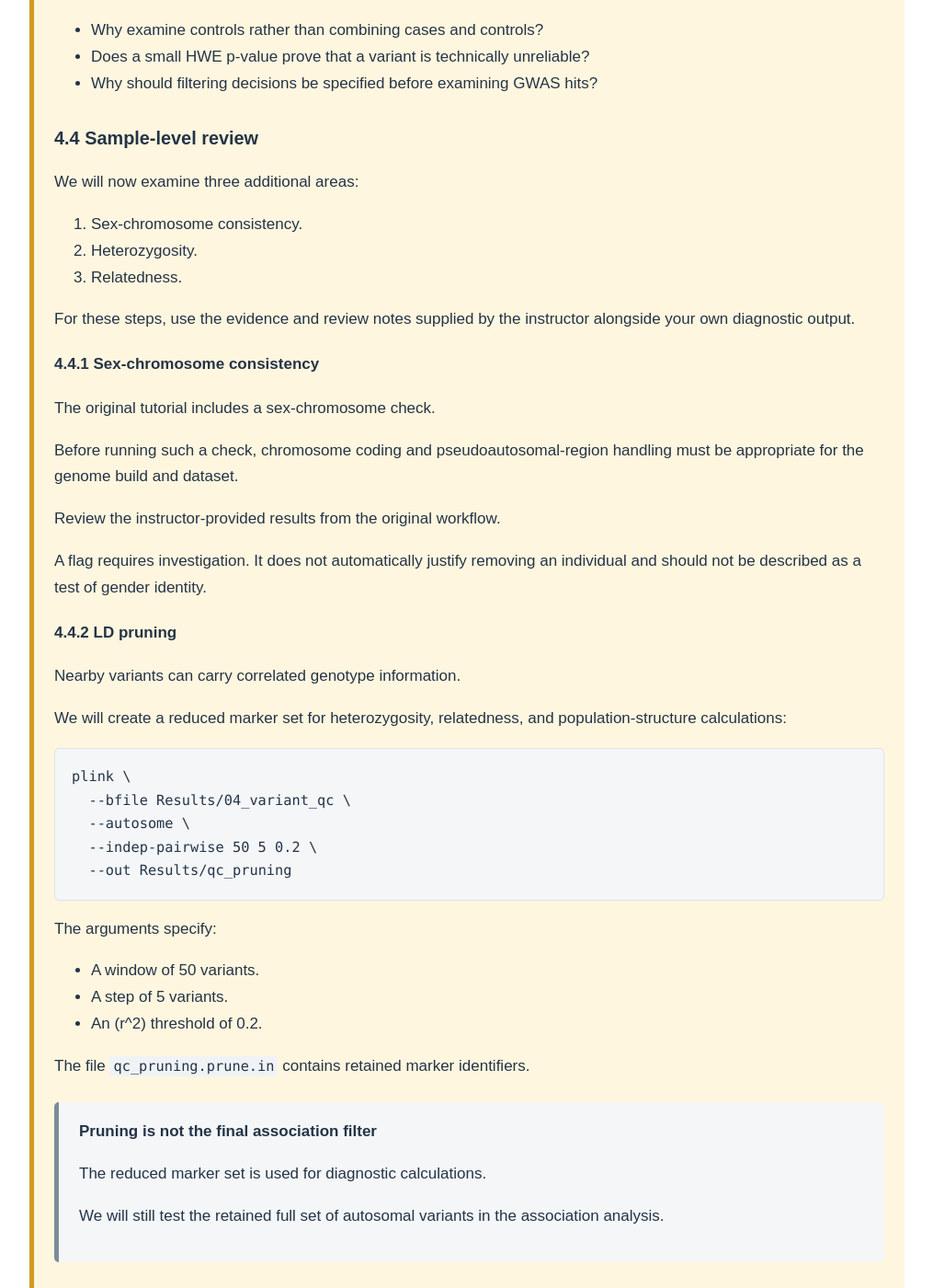
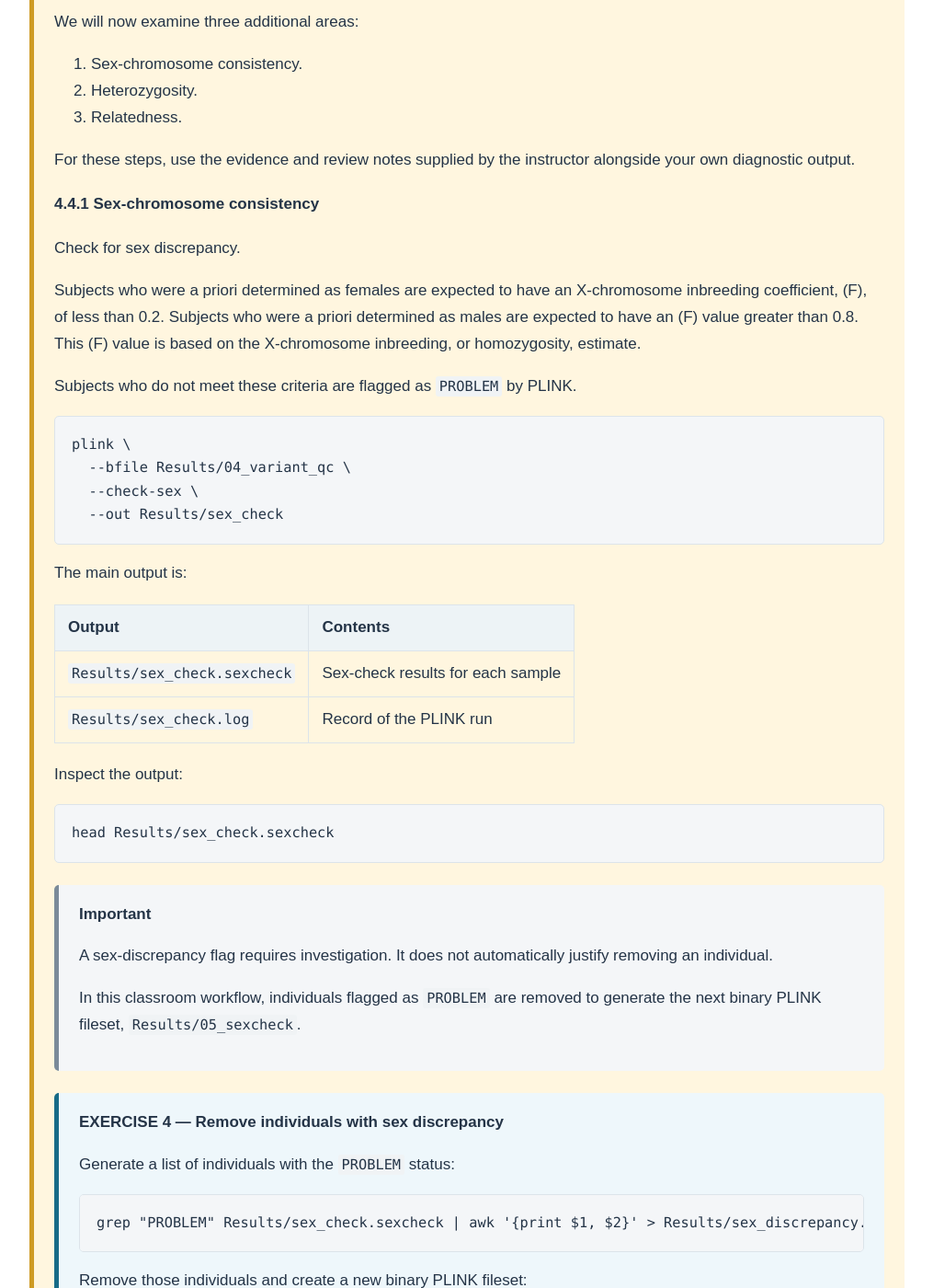
Before and after one commit to Eggong/HKUMed-Master-Tutorial-GWAS, a Jekyll site: the page built from index.md, in a window 1280 px wide and 1400 px high, scrolled down 10236 px. Shown: the whole window at 92% size, without its empty margins (132-1147 px from the left). Built offline with Jekyll 4.4.1, drawn with Linux system fonts in a browser that asks for light colours; some of the changed text lies outside the part shown.

Commit message:
Update index.md

````diff
--- a/index.md
+++ b/index.md
@@ -7,8 +7,7 @@ title: "Introduction to genome-wide association studies"
 
 ### Genotype quality control, population structure, and association testing
 
-**Audience:** Master’s students
-**Suggested duration:** Three practical sessions
+**Suggested duration:** 1.5 - 2 hours
 **Software:** PLINK 1.9, R, and a Bash terminal
 
 ## Contents
@@ -70,20 +69,21 @@ The classroom environment should already contain:
 Check the installed programs:
 
 ```bash
-plink --version
+./plink
+./plink --version
+Rscript
 Rscript --version
 ```
 
-Record the output in your analysis notebook.
+Please record the output in your analysis notebook.
 
 <div class="note" markdown="1">
 
 **Which version of PLINK?**
 
-The commands in this practical are written for PLINK 1.9.
+The commands in this practical are written for PLINK 1.9 (https://www.cog-genomics.org/plink/1.9/).
 
-Do not replace `plink` with `plink2` without adapting and checking
-the workflow.
+Do not replace `plink` with `plink2` without adapting and checking the workflow.
 
 </div>
 
@@ -105,17 +105,7 @@ ls -la
 
 Replace `/path/to/Course_Materials` with the real location.
 
-Save shell scripts in `scripts/` and run them with:
-
-```bash
-bash scripts/your_script.sh
-```
-
-Save R scripts in the same folder and run them with:
-
-```bash
-Rscript scripts/your_script.R
-```
+Save shell scripts in `scripts/` and outputs in `Results/`.
 
 ### 2.3 Keep an analysis notebook
 
@@ -154,9 +144,8 @@ head Data/raw/study.fam
 
 PLINK reads the three files together using their shared prefix:
 
-```bash
-plink --bfile Data/raw/study
-```
+./plink --bfile Data/raw/study
+
 
 ### 3.2 The sample information file
 
@@ -239,15 +228,15 @@ recipe for every GWAS.
 
 ### 4.1 Missing genotype calls
 
-Missingness can be measured for:
+Missingness can be assessed at two levels:
 
-- **Samples:** the proportion of variants without a genotype call.
-- **Variants:** the proportion of samples without a genotype call.
+- **Sample-level missingness:** the proportion of variants with missing genotype calls for each sample.
+- **Variant-level missingness:** the proportion of samples with missing genotype calls for each variant.
 
 Generate both reports:
 
 ```bash
-plink \
+./plink \
   --bfile Data/raw/study \
   --missing \
   --out Results/missingness
@@ -275,6 +264,8 @@ The `F_MISS` column contains the fraction of missing calls.
 **EXERCISE 2 — Apply missingness filters**
 
 Create `scripts/01_missingness.sh`.
+
+We will use a stringent threshold for illustration, however in real-world cases, you may try multiple threshold settings.
 
 First exclude variants with more than 2% missing calls.
 Then exclude samples with more than 2% missing calls.
@@ -464,18 +455,85 @@ We will now examine three additional areas:
 For these steps, use the evidence and review notes supplied by the
 instructor alongside your own diagnostic output.
 
+
 #### 4.4.1 Sex-chromosome consistency
 
-The original tutorial includes a sex-chromosome check.
+Check for sex discrepancy.
 
-Before running such a check, chromosome coding and
-pseudoautosomal-region handling must be appropriate for the genome
-build and dataset.
+Subjects who were a priori determined as females are expected to have an X-chromosome inbreeding coefficient, \(F\), of less than 0.2. Subjects who were a priori determined as males are expected to have an \(F\) value greater than 0.8. This \(F\) value is based on the X-chromosome inbreeding, or homozygosity, estimate.
 
-Review the instructor-provided results from the original workflow.
+Subjects who do not meet these criteria are flagged as `PROBLEM` by PLINK.
 
-A flag requires investigation. It does not automatically justify removing
-an individual and should not be described as a test of gender identity.
+```bash
+plink \
+  --bfile Results/04_variant_qc \
+  --check-sex \
+  --out Results/sex_check
+```
+
+The main output is:
+
+| Output | Contents |
+|---|---|
+| `Results/sex_check.sexcheck` | Sex-check results for each sample |
+| `Results/sex_check.log` | Record of the PLINK run |
+
+Inspect the output:
+
+```bash
+head Results/sex_check.sexcheck
+```
+
+<div class="note" markdown="1">
+
+**Important**
+
+A sex-discrepancy flag requires investigation. It does not automatically justify removing an individual.
+
+In this classroom workflow, individuals flagged as `PROBLEM` are removed to generate the next binary PLINK fileset, `Results/05_sexcheck`.
+
+</div>
+
+<div class="exercise" markdown="1">
+
+**EXERCISE 4 — Remove individuals with sex discrepancy**
+
+Generate a list of individuals with the `PROBLEM` status:
+
+```bash
+grep "PROBLEM" Results/sex_check.sexcheck | awk '{print $1, $2}' > Results/sex_discrepancy.txt
+```
+
+Remove those individuals and create a new binary PLINK fileset:
+
+```bash
+plink \
+  --bfile Results/04_variant_qc \
+  --remove Results/sex_discrepancy.txt \
+  --make-bed \
+  --out Results/05_sexcheck
+```
+
+This command creates:
+
+| Output | Contents |
+|---|---|
+| `Results/05_sexcheck.bed` | Filtered binary genotype data |
+| `Results/05_sexcheck.bim` | Filtered variant information |
+| `Results/05_sexcheck.fam` | Filtered sample information |
+| `Results/05_sexcheck.log` | Record of the PLINK run |
+
+After running the command, record the number of retained samples and variants.
+
+</div>
+
+Check the resulting fileset:
+
+```bash
+wc -l Results/05_sexcheck.fam
+wc -l Results/05_sexcheck.bim
+```
+
 
 #### 4.4.2 LD pruning
 
````
